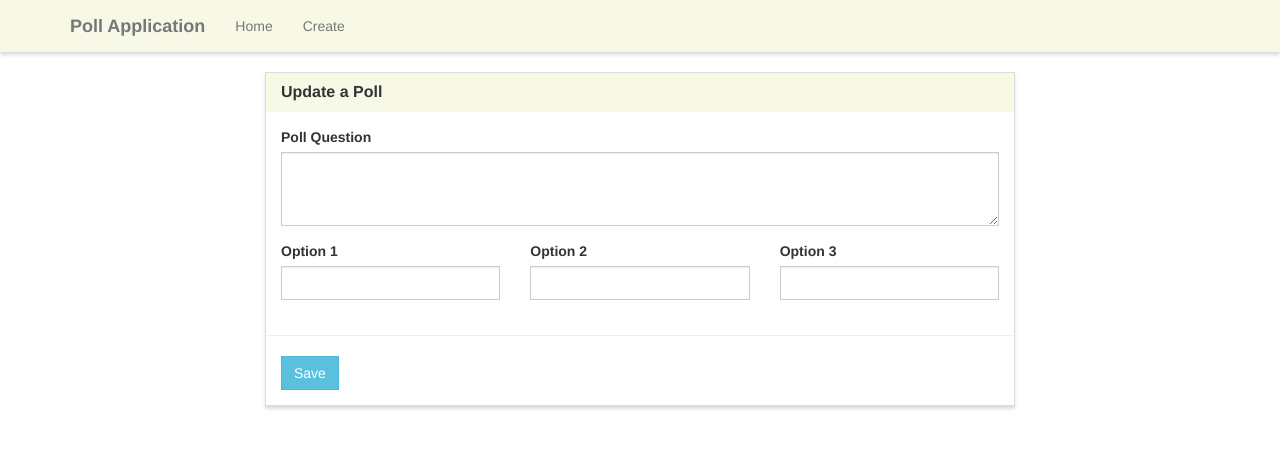
After one commit to CungThinh/polls_app, a Django app: template polls/templates/polls/update.html in a window 1280 px wide. The commit adds this page. Shown: the top 449 px of the page. Run offline with Django 5.2, Linux system fonts and the light colour scheme; the template is opened without the code that fills it: values that come from a table or form of the project are taken from there, others are empty; some libraries are stand-ins or nearby versions.

Commit message:
Add update and delete polls function

```diff
--- a/DjangoProject/urls.py
+++ b/DjangoProject/urls.py
@@ -23,5 +23,7 @@ urlpatterns = [
     path('', views.home, name='home'),
     path('vote/<question_id>', views.vote, name="vote"),
     path('results/<question_id>', views.results, name="results"),
-    path('create/', views.create, name="create")
+    path('create/', views.create, name="create"),
+    path('update/<question_id>', views.update, name="update"),
+    path('delete/<question_id>', views.delete, name="delete")
 ]
--- a/polls/templates/polls/base.html
+++ b/polls/templates/polls/base.html
@@ -11,7 +11,7 @@
 		<!-- Bootstrap CSS -->
 		<link rel="stylesheet" href="https://maxcdn.bootstrapcdn.com/bootstrap/3.3.7/css/bootstrap.min.css" integrity="sha384-BVYiiSIFeK1dGmJRAkycuHAHRg32OmUcww7on3RYdg4Va+PmSTsz/K68vbdEjh4u" crossorigin="anonymous">
 		<link rel="stylesheet" type="text/css" href="{% static 'styles.css' %}" />
-
+        <link rel="stylesheet" href="https://cdnjs.cloudflare.com/ajax/libs/font-awesome/5.15.4/css/all.min.css">
 	</head>
 	<body>
 		<nav class="navbar navbar-default" role="navigation">
--- /dev/null
+++ b/polls/templates/polls/update.html
@@ -0,0 +1,59 @@
+{% extends "polls/base.html" %}
+{% load widget_tweaks %}
+
+{% block title %}Update Poll{% endblock %}
+
+{% block main %}
+<div class="row">
+    <div class="col-lg-8 col-lg-offset-2">
+        <div class="panel panel-default">
+            <div class="panel-heading">
+                <h3 class="panel-title">Update a Poll</h3>
+            </div>
+            <form method="POST" action="{% url 'update' question_id %}">
+                {% csrf_token %}
+                <input type="hidden" name="_method" value="PUT">
+                <div class="panel-body">
+                    <div class="row">
+                        <div class="col-lg-12">
+                            <div class="form-group">
+                                <label for="question">Poll Question</label>
+                                {% render_field form.question_text class="form-control" rows="3" %}
+                            </div>
+                        </div>
+                    </div>
+
+                    <div class="row">
+                        <div class="col-lg-4">
+                            <div class="form-group">
+                                <label for="option1">Option 1</label>
+                                {% render_field form.option_one class="form-control" %}
+                            </div>
+                        </div>
+                        <div class="col-lg-4">
+                            <div class="form-group">
+                                <label for="option2">Option 2</label>
+                                {% render_field form.option_two class="form-control" %}
+                            </div>
+                        </div>
+                        <div class="col-lg-4">
+                            <div class="form-group">
+                                <label for="option3">Option 3</label>
+                                {% render_field form.option_three class="form-control" %}
+                            </div>
+                        </div>
+                    </div>
+
+                    <div class="row">
+                        <hr />
+                        <div class="col-lg-4">
+                            <button type="submit" class="btn btn-info">Save</button>
+                        </div>
+                    </div>
+                </div>
+            </form>
+
+        </div>
+    </div>
+</div>
+{% endblock %}
```
Also changed, not shown: inputtest.py (added, +20 -0 lines), polls/inputtest.py (deleted, +0 -13 lines), polls/templates/polls/home.html (+13 -3 lines), polls/views.py (+33 -1 lines), 1 other file.
